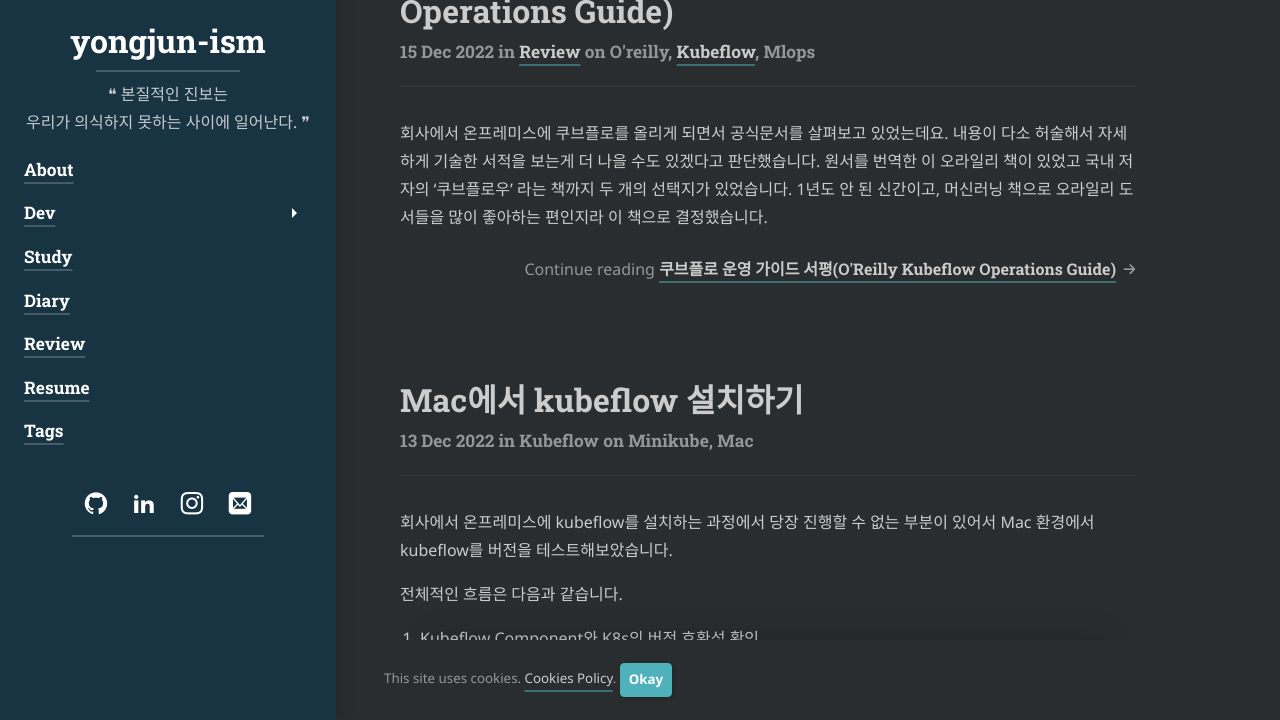
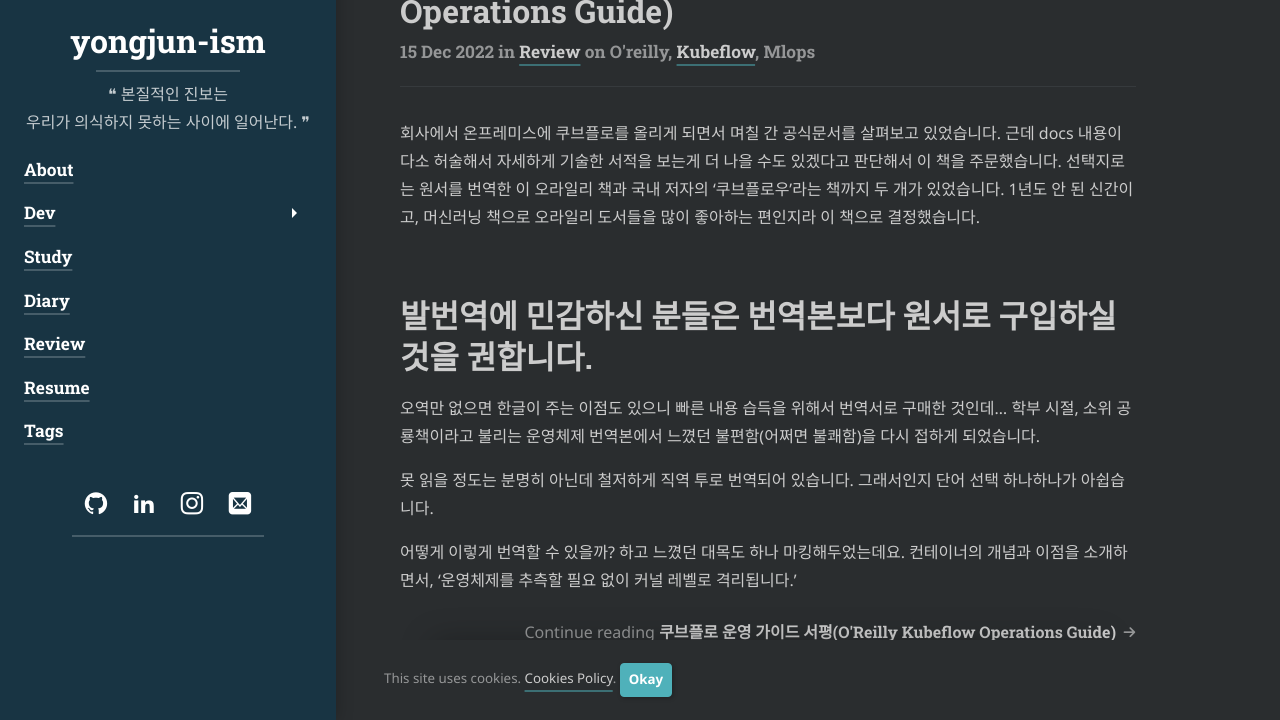
Before and after one commit to yongjunism/yongjunism.github.io, a Jekyll site: the page built from index.md, in a window 1280 px wide and 900 px high, cut to the strip 180-900 px from the top of the window. Built offline with Jekyll 4.4.1, drawn with Linux system fonts in a browser that asks for light colours; cached includes are drawn as plain includes; nearby versions of some CDN libraries; some web fonts are replaced; library files that are not in the unit come from our copies.

Commit message:
Upload book review

```diff
--- a/_posts/review/2022-12-15-oreilly-kubeflow-operations-guide.md
+++ b/_posts/review/2022-12-15-oreilly-kubeflow-operations-guide.md
@@ -6,7 +6,17 @@ category: review
 tags: O'Reilly kubeflow MLOps
 ---
 
-회사에서 온프레미스에 쿠브플로를 올리게 되면서 공식문서를 살펴보고 있었는데요.
-내용이 다소 허술해서 자세하게 기술한 서적을 보는게 더 나을 수도 있겠다고 판단했습니다.
-원서를 번역한 이 오라일리 책이 있었고 국내 저자의 '쿠브플로우' 라는 책까지 두 개의 선택지가 있었습니다.
+회사에서 온프레미스에 쿠브플로를 올리게 되면서 며칠 간 공식문서를 살펴보고 있었습니다.
+근데 docs 내용이 다소 허술해서 자세하게 기술한 서적을 보는게 더 나을 수도 있겠다고 판단해서 이 책을 주문했습니다.
+선택지로는 원서를 번역한 이 오라일리 책과 국내 저자의 '쿠브플로우'라는 책까지 두 개가 있었습니다.
 1년도 안 된 신간이고, 머신러닝 책으로 오라일리 도서들을 많이 좋아하는 편인지라 이 책으로 결정했습니다.
+
+# 발번역에 민감하신 분들은 번역본보다 원서로 구입하실 것을 권합니다.
+
+오역만 없으면 한글이 주는 이점도 있으니 빠른 내용 습득을 위해서 번역서로 구매한 것인데...
+학부 시절, 소위 공룡책이라고 불리는 운영체제 번역본에서 느꼈던 불편함(어쩌면 불쾌함)을 다시 접하게 되었습니다.
+
+못 읽을 정도는 분명히 아닌데 철저하게 직역 투로 번역되어 있습니다. 그래서인지 단어 선택 하나하나가 아쉽습니다.
+
+어떻게 이렇게 번역할 수 있을까? 하고 느꼈던 대목도 하나 마킹해두었는데요.
+컨테이너의 개념과 이점을 소개하면서, '운영체제를 추측할 필요 없이 커널 레벨로 격리됩니다.'
```
